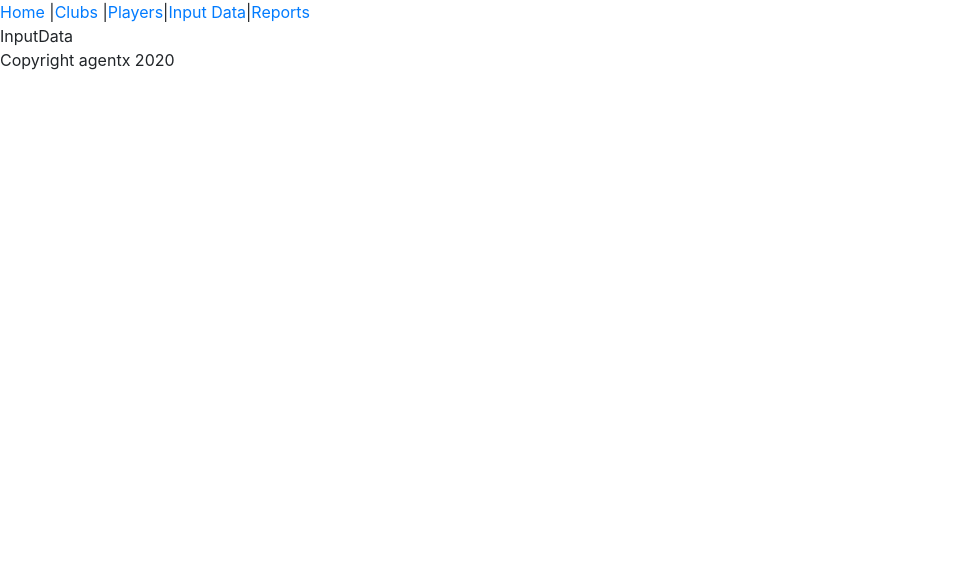
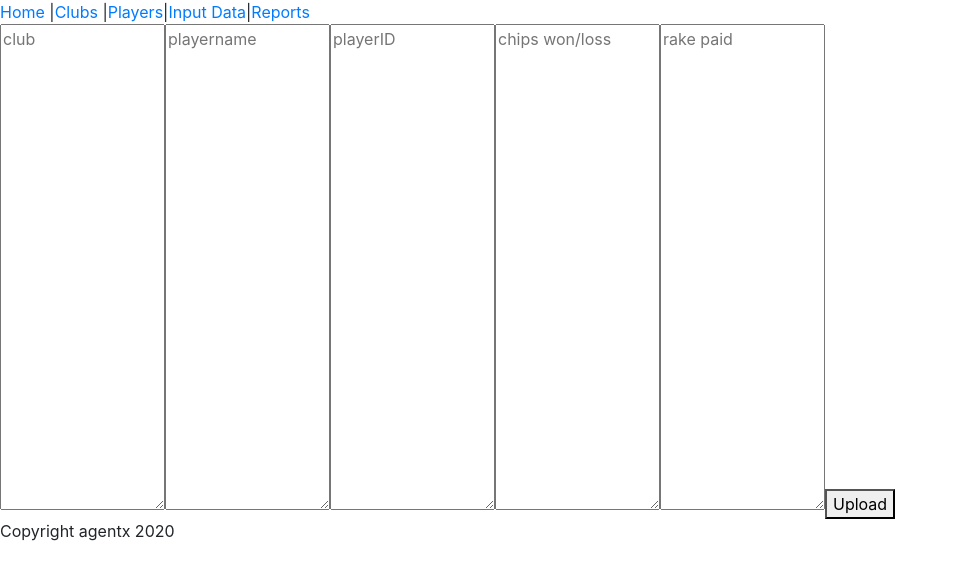
Before and after one commit to ifillup/agentx, a Next.js app: page /inputData in a window 1280 px wide. Shown: the top 580 px of the page, without its empty margins (0-958 px from the left). Built offline with nearby package versions, Linux system fonts and the light colour scheme.

Commit message:
copy paste input created

```diff
--- /dev/null
+++ b/components/CopyPasteInput.js
@@ -0,0 +1,58 @@
+import { useState } from 'react';
+const CopyPasteInput = ({}) => {
+  const [formState, setFormState] = useState({
+    club: '',
+    playername: '',
+    playerID: '',
+    profit: '',
+    rake: '',
+  });
+  const changeHandler = (e) => {
+    setFormState({
+      ...formState,
+      [e.target.id]: e.target.value,
+    });
+  };
+  return (
+    <form>
+      <textarea
+        onChange={changeHandler}
+        id='club'
+        placeholder='club'
+        rows='20'
+        cols='14'
+      />
+      <textarea
+        onChange={changeHandler}
+        id='playername'
+        placeholder='playername'
+        rows='20'
+        cols='14'
+      />
+      <textarea
+        onChange={changeHandler}
+        id='playerID'
+        placeholder='playerID'
+        rows='20'
+        cols='14'
+      />
+      <textarea
+        id='profit'
+        onChange={changeHandler}
+        placeholder='chips won/loss'
+        rows='20'
+        cols='14'
+      />
+      <textarea
+        id='rake'
+        onChange={changeHandler}
+        placeholder='rake paid'
+        rows='20'
+        cols='14'
+      />
+      <button>Upload</button>
+    </form>
+  );
+};
+
+export default CopyPasteInput;
--- a/components/Layout.js
+++ b/components/Layout.js
@@ -1,5 +1,6 @@
 import Link from 'next/link';
 import Head from 'next/head';
+import { Nav } from 'react-bootstrap';
 
 export default function Layout({ children, title = 'agentX' }) {
   return (
--- a/pages/inputData.js
+++ b/pages/inputData.js
@@ -1,7 +1,12 @@
 import Layout from '../components/Layout';
+import CopyPasteInput from '../components/CopyPasteInput';
 
 const InputData = () => {
-  return <Layout>InputData</Layout>;
+  return (
+    <Layout>
+      <CopyPasteInput />
+    </Layout>
+  );
 };
 
 export default InputData;
```
